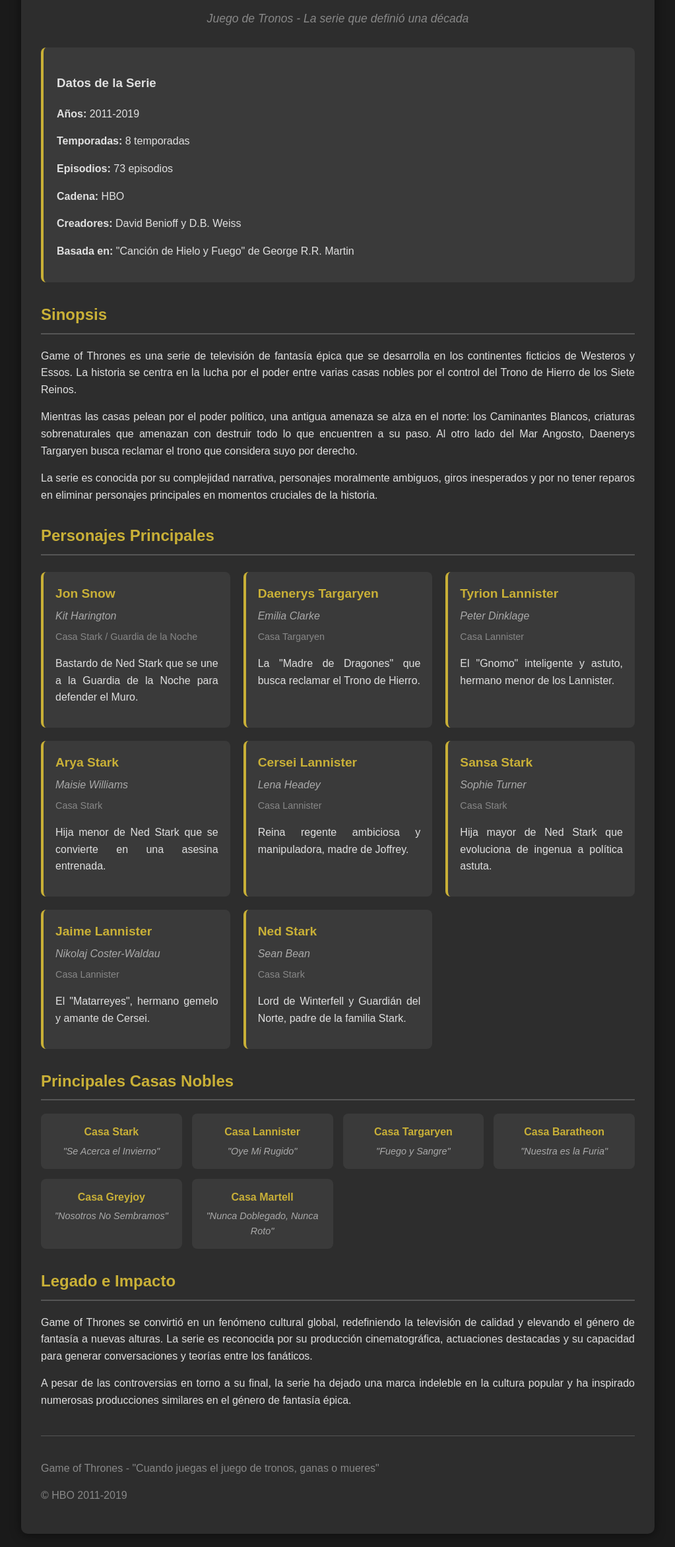
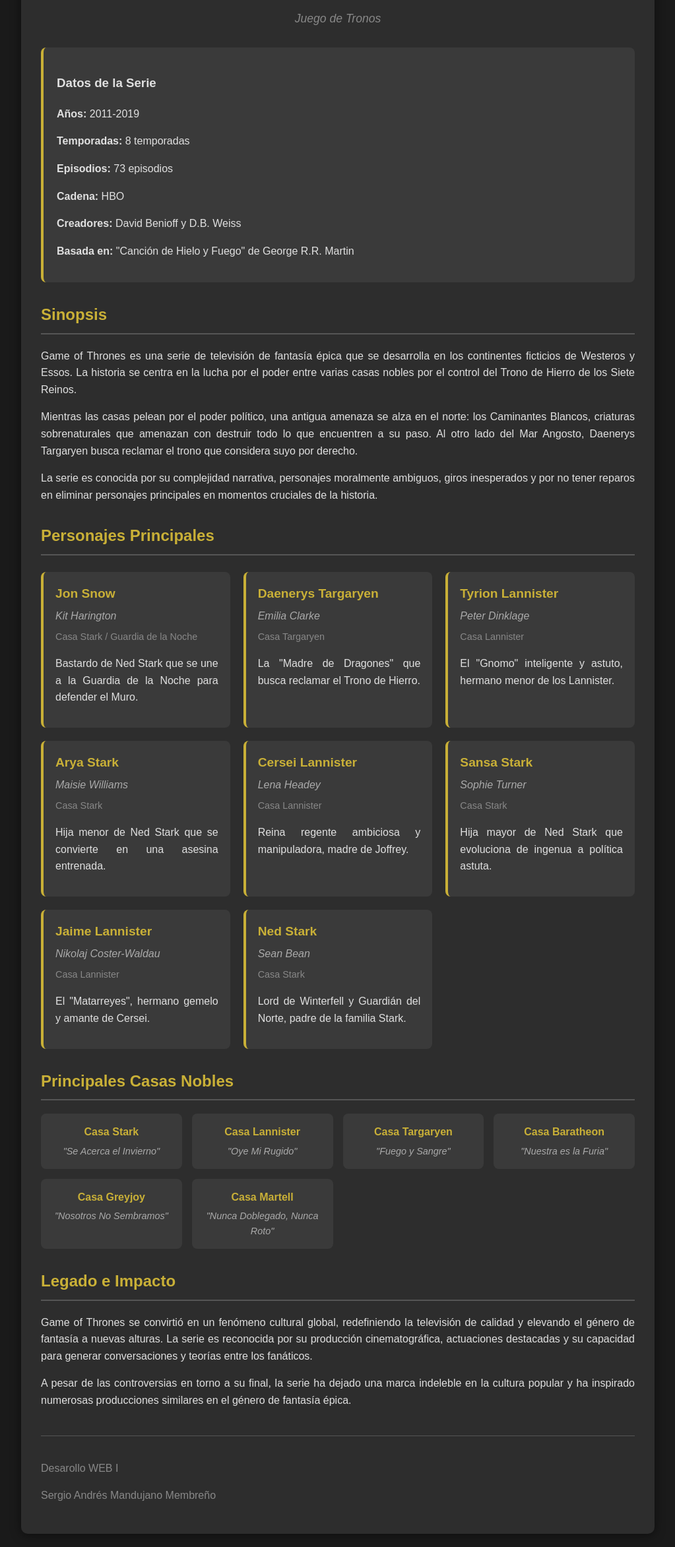
Before and after one commit to SergioMM03/20245392_GUIA-1, a plain HTML site: page gameofthrones.html in a window 1280 px wide. Shown: the part 155-2500 px from the top of the page at 66% size, without its empty margins (128-1151 px from the left). Drawn offline with Linux system fonts and the light colour scheme; files that its build step writes are made by us from their sources.

Commit message:
Update gameofthrones.html

```diff
--- a/gameofthrones.html
+++ b/gameofthrones.html
@@ -4,12 +4,12 @@
     <meta charset="UTF-8">
     <meta name="viewport" content="width=device-width, initial-scale=1.0">
     <title>Game of Thrones</title>
-    <link rel="stylesheet" href="estilosgot.css">
+    <link rel="stylesheet" href="css/estilosgot.css">
 </head>
 <body>
     <div class="container">
         <h1>Game of Thrones</h1>
-        <p class="subtitle">Juego de Tronos - La serie que definió una década</p>
+        <p class="subtitle">Juego de Tronos</p>
 
         <div class="info-box">
             <h3>Datos de la Serie</h3>
@@ -126,8 +126,8 @@
         <p>A pesar de las controversias en torno a su final, la serie ha dejado una marca indeleble en la cultura popular y ha inspirado numerosas producciones similares en el género de fantasía épica.</p>
 
         <div class="footer">
-            <p>Game of Thrones - "Cuando juegas el juego de tronos, ganas o mueres"</p>
-            <p>© HBO 2011-2019</p>
+            <p>Desarollo WEB I</p>
+            <p>Sergio Andrés Mandujano Membreño</p>
         </div>
     </div>
 </body>
```
